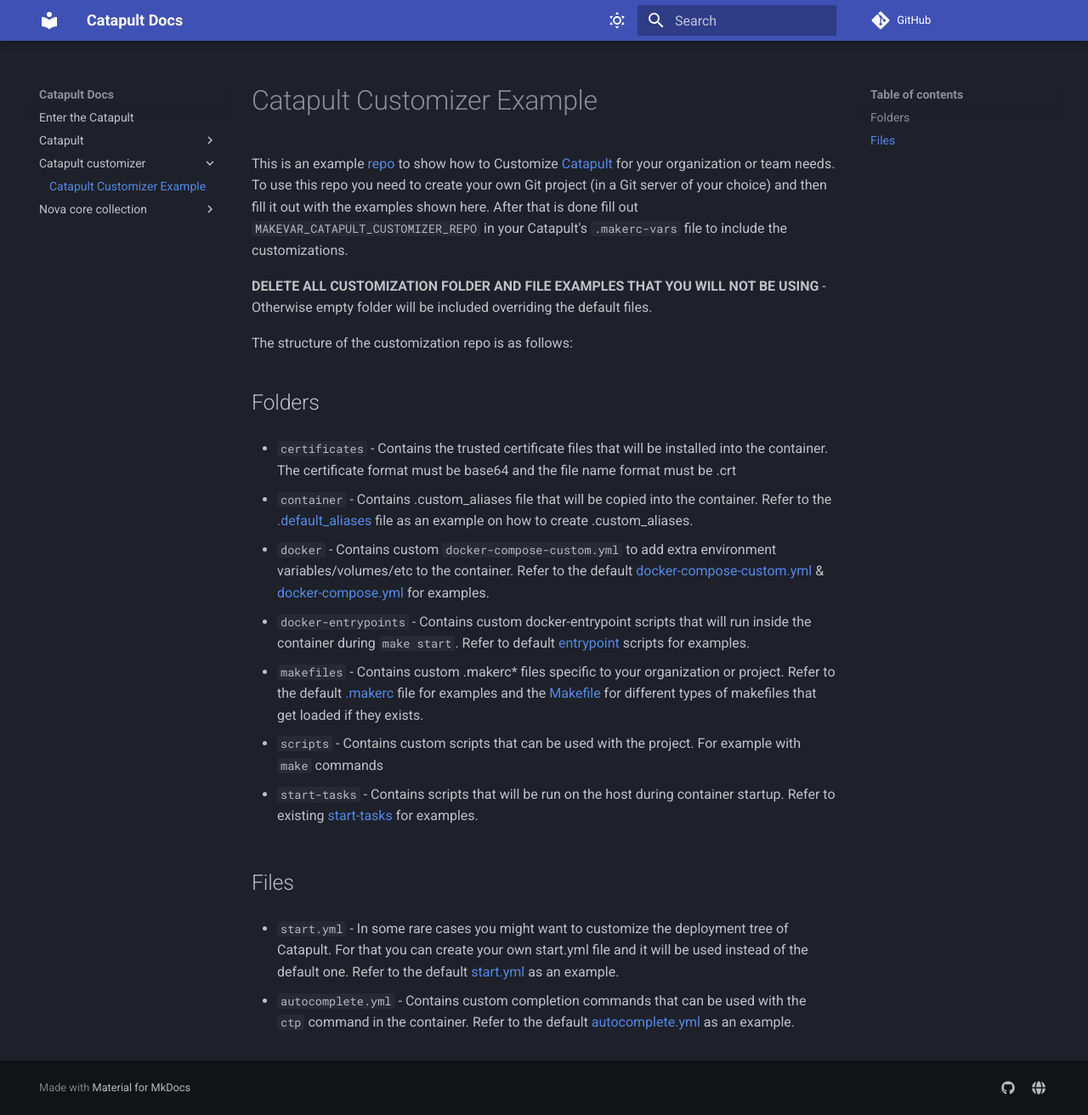
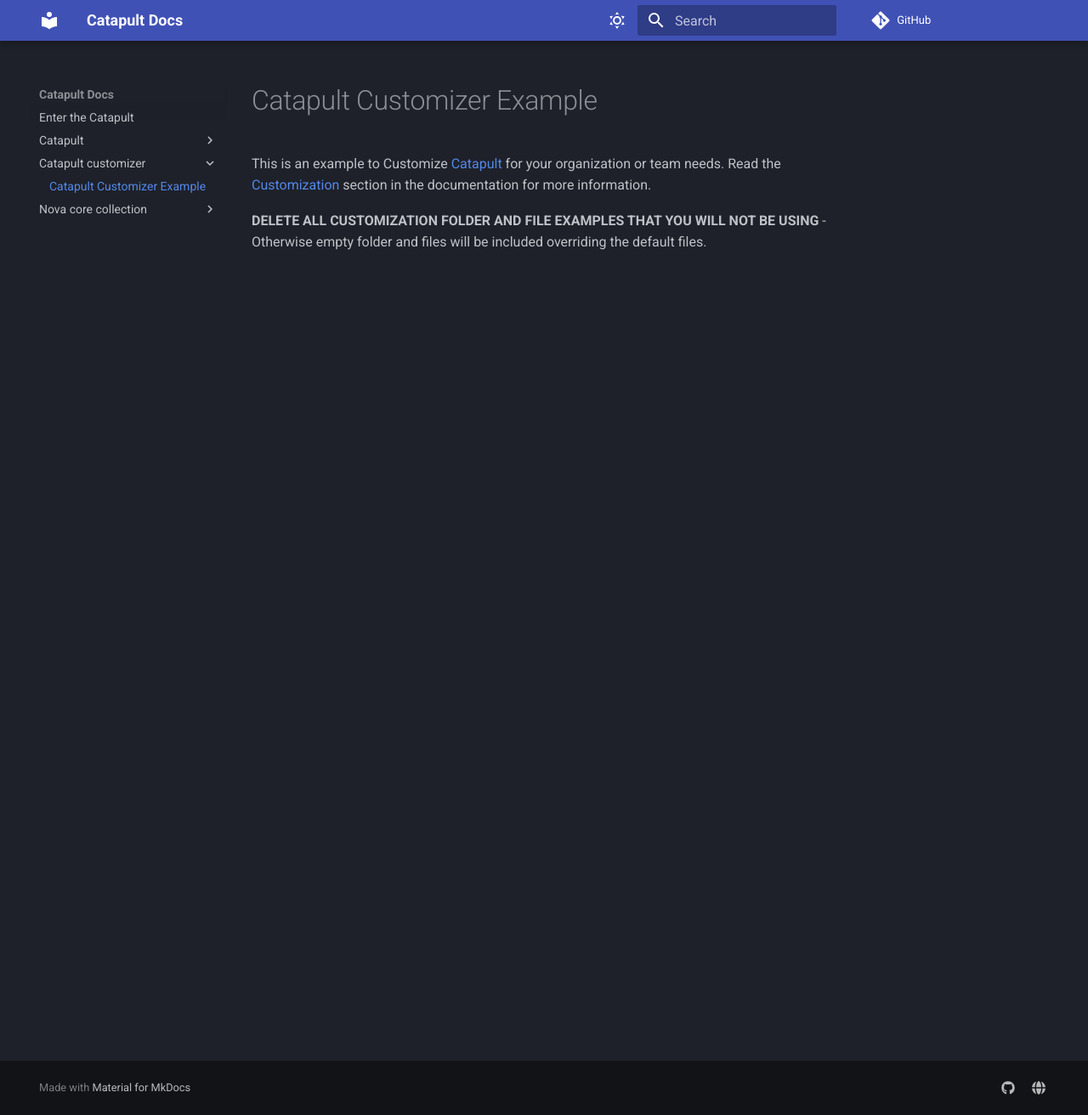
Before and after one commit to ClarifiedSecurity/catapult-docs, an MkDocs documentation site: the page built from docs/catapult-customizer/README.md, in a window 1280 px wide and 1312 px high. Shown: the whole window at 85% size. Built offline with MkDocs 1.6.1 and Material for MkDocs 9.7.7, drawn with Linux system fonts in a browser that asks for light colours; comment, search, counter and statistics services are not loaded.

Commit message:
CatapultBot update docs

```diff
--- a/docs/catapult-customizer/README.md
+++ b/docs/catapult-customizer/README.md
@@ -1,29 +1,5 @@
 # Catapult Customizer Example
 
-This is an example [repo](https://github.com/ClarifiedSecurity/catapult-customizer) to show how to Customize [Catapult](https://github.com/ClarifiedSecurity/catapult) for your organization or team needs. To use this repo you need to create your own Git project (in a Git server of your choice) and then fill it out with the examples shown here. After that is done fill out `MAKEVAR_CATAPULT_CUSTOMIZER_REPO` in your Catapult's `.makerc-vars` file to include the customizations.
+This is an example to Customize [Catapult](https://github.com/ClarifiedSecurity/catapult) for your organization or team needs. Read the [Customization](https://clarifiedsecurity.github.io/catapult-docs/catapult/03-how-to-customize/) section in the documentation for more information.
 
-**DELETE ALL CUSTOMIZATION FOLDER AND FILE EXAMPLES THAT YOU WILL NOT BE USING** - Otherwise empty folder will be included overriding the default files.
-
-The structure of the customization repo is as follows:
-
-## Folders
-
-- `certificates` - Contains the trusted certificate files that will be installed into the container. The certificate format must be base64 and the file name format must be <certificate_name>.crt
-
-- `container` - Contains .custom_aliases file that will be copied into the container. Refer to the [.default_aliases](https://github.com/ClarifiedSecurity/Catapult/blob/main/container/home/builder/.default_aliases) file as an example on how to create .custom_aliases.
-
-- `docker` - Contains custom `docker-compose-custom.yml` to add extra environment variables/volumes/etc to the container. Refer to the default [docker-compose-custom.yml](https://github.com/ClarifiedSecurity/catapult/blob/main/defaults/docker-compose-custom.yml) & [docker-compose.yml](https://github.com/ClarifiedSecurity/catapult/blob/main/docker/docker-compose.yml) for examples.
-
-- `docker-entrypoints` - Contains custom docker-entrypoint scripts that will run inside the container during `make start`. Refer to default [entrypoint](https://github.com/ClarifiedSecurity/Catapult/tree/main/scripts/entrypoints) scripts for examples.
-
-- `makefiles` - Contains custom .makerc\* files specific to your organization or project. Refer to the default [.makerc](https://github.com/ClarifiedSecurity/Catapult/blob/main/.makerc) file for examples and the [Makefile](https://github.com/ClarifiedSecurity/Catapult/blob/main/Makefile#L3-L5) for different types of makefiles that get loaded if they exists.
-
-- `scripts` - Contains custom scripts that can be used with the project. For example with `make` commands
-
-- `start-tasks` - Contains scripts that will be run on the host during container startup. Refer to existing [start-tasks](https://github.com/ClarifiedSecurity/Catapult/tree/main/scripts/start-tasks) for examples.
-
-## Files
-
-- `start.yml` - In some rare cases you might want to customize the deployment tree of Catapult. For that you can create your own start.yml file and it will be used instead of the default one. Refer to the default [start.yml](https://github.com/ClarifiedSecurity/Catapult/blob/main/defaults/start.yml) as an example.
-
-- `autocomplete.yml` - Contains custom completion commands that can be used with the `ctp` command in the container. Refer to the default [autocomplete.yml](https://github.com/ClarifiedSecurity/catapult/blob/main/defaults/autocomplete.yml) as an example.
+**DELETE ALL CUSTOMIZATION FOLDER AND FILE EXAMPLES THAT YOU WILL NOT BE USING** - Otherwise empty folder and files will be included overriding the default files.
```
